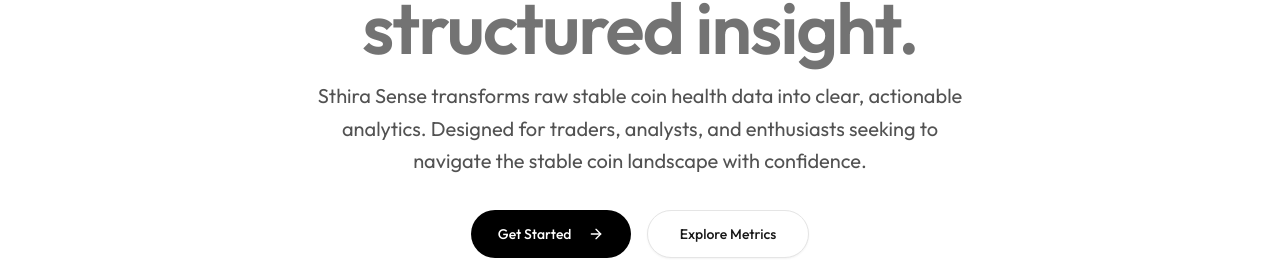
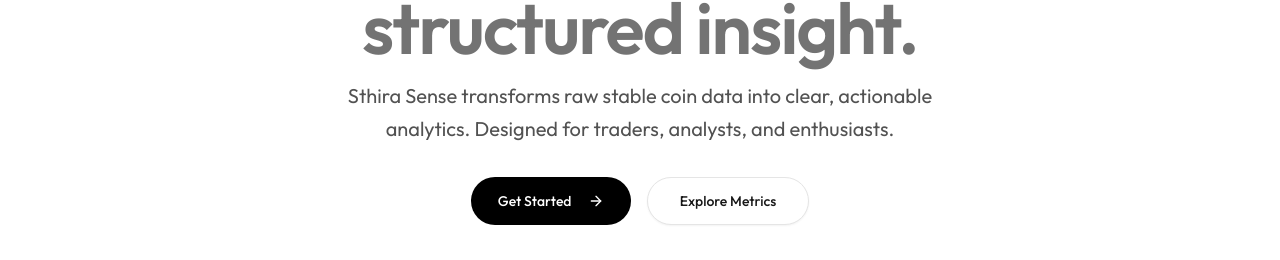
Before and after one commit to ChirayuSahu/sthira-sense-frontend, a Next.js app: page / in a window 1280 px wide. Shown: the part 310-570 px from the top of the page. Built offline with nearby package versions, Linux system fonts and the light colour scheme; no server answers.

Commit message:
feat: update HeroSection description for clarity and conciseness

```diff
--- a/src/components/sections/hero.tsx
+++ b/src/components/sections/hero.tsx
@@ -28,9 +28,8 @@ const HeroSection = () => {
           </h1>
 
           <p className="mx-auto max-w-2xl text-lg leading-relaxed text-neutral-600 md:text-xl dark:text-neutral-400">
-            Sthira Sense transforms raw stable coin health data into clear, actionable analytics.
-            Designed for traders, analysts, and enthusiasts seeking to navigate the stable coin
-            landscape with confidence.
+            Sthira Sense transforms raw stable coin data into clear, actionable analytics. Designed
+            for traders, analysts, and enthusiasts.
           </p>
         </div>
 
```
